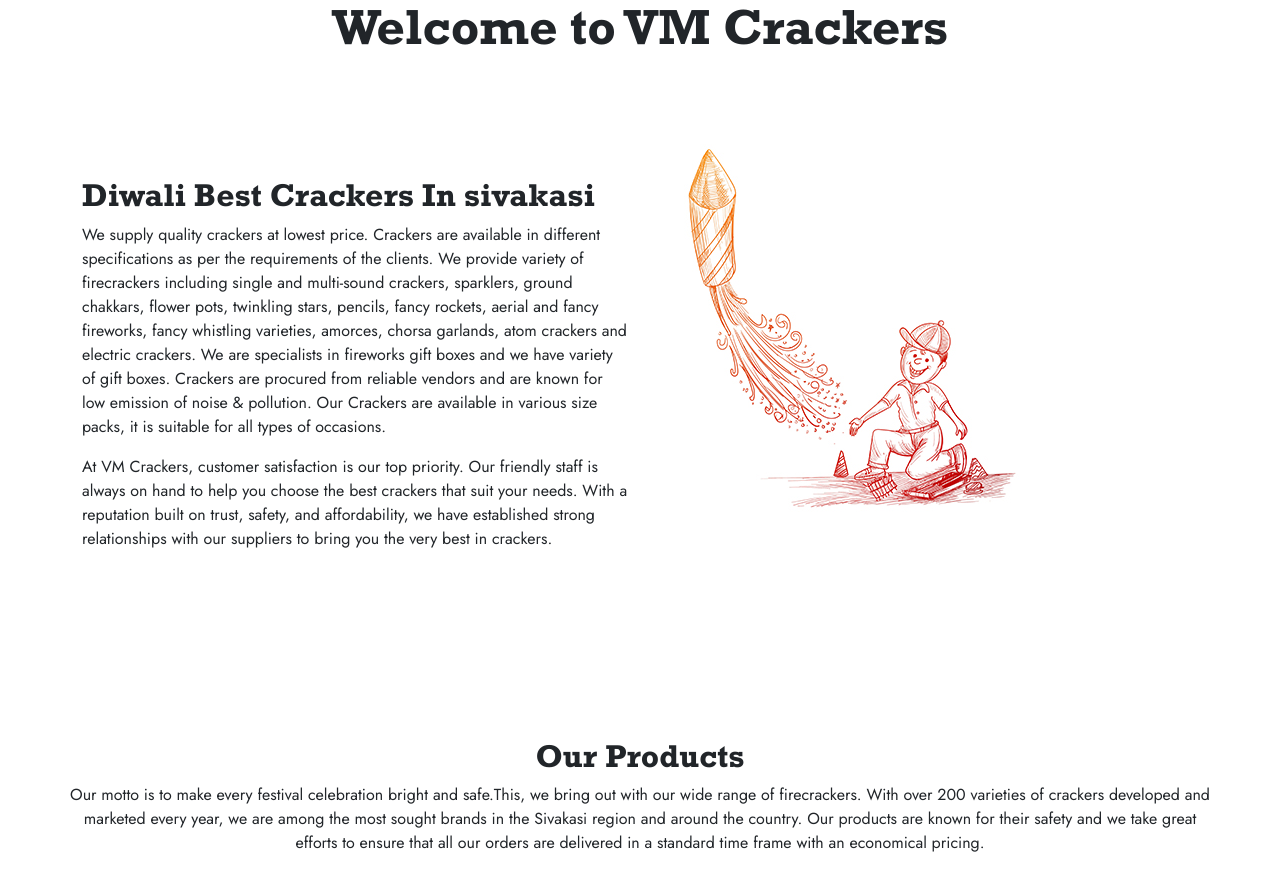
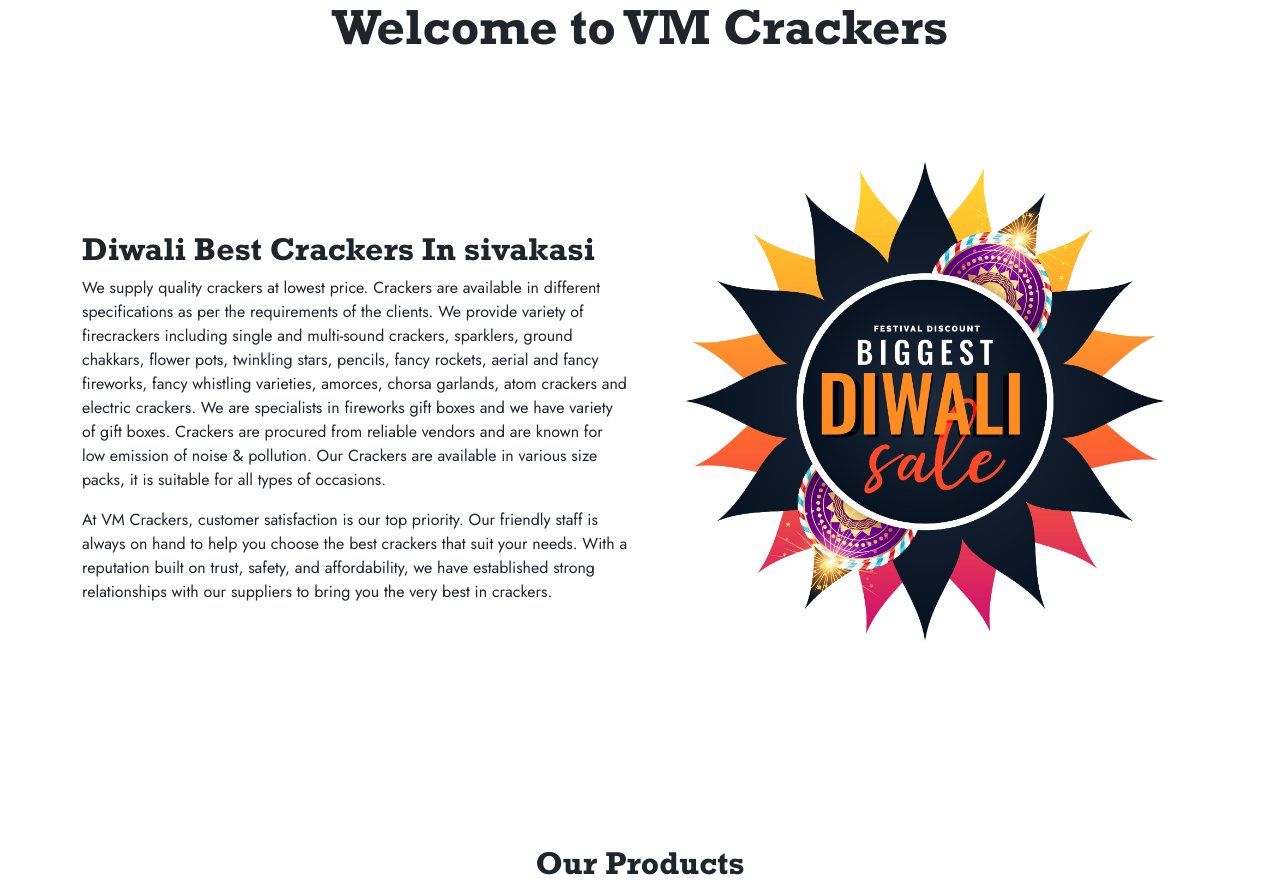
Before and after one commit to sivalingam143/vmcrackers25, a React (Create React App) app: page /home in a window 1280 px wide. Shown: the part 920-1813 px from the top of the page. Built offline with nearby package versions, Linux system fonts and the light colour scheme; what @react-pdf/renderer would draw is missing.

Commit message:
`Updated image source in Home.js and added new image to assets`

```diff
--- a/src/pages/Home.js
+++ b/src/pages/Home.js
@@ -97,7 +97,7 @@
               </Col>
               <Col lg="6" className="py-3" data-aos="fade-left">
                 <img
-                  src={require("../assets/images/clif.jpg")}
+                  src={require("../assets/images/home+image.jpg")}
                   className="img-fluid"
                   alt="product name"
                 />
```
Also changed, not shown: src/assets/images/IMG_6984-removebg-preview.png.
